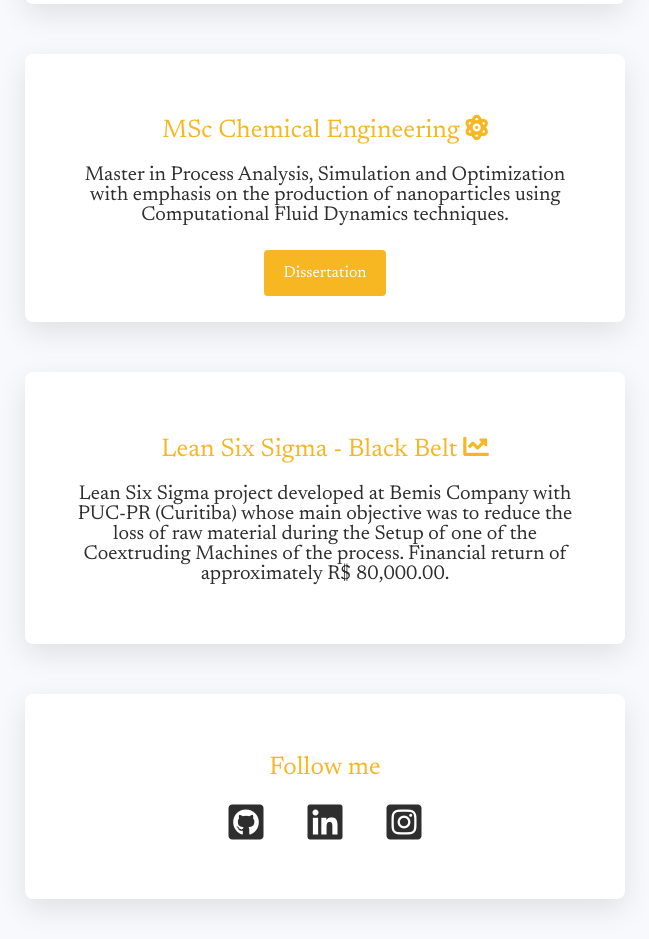
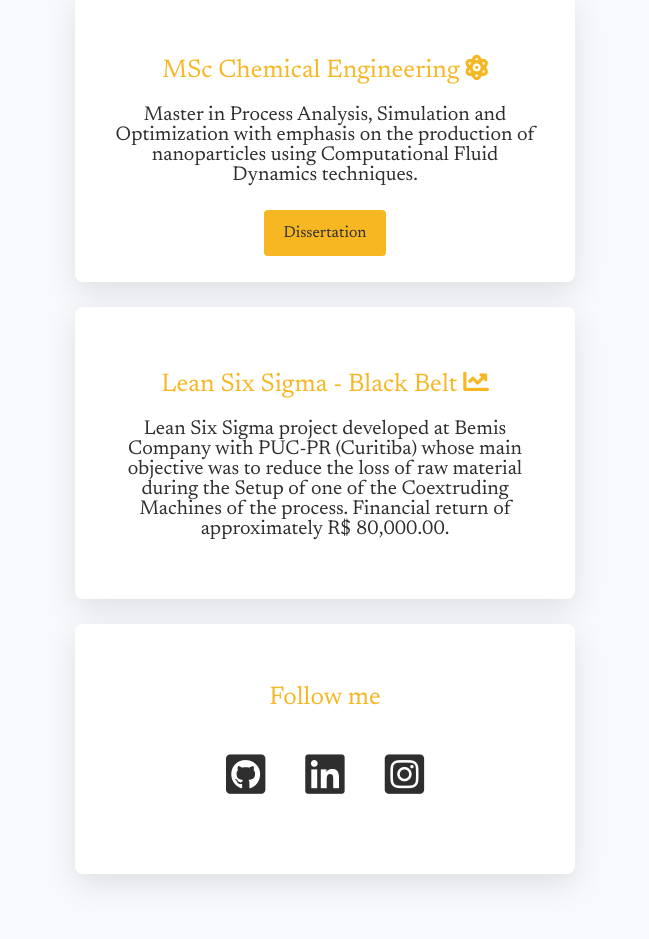
Before and after one commit to millenevprado/my_profile, a plain HTML site: page index.html in a window 1280 px wide. Shown: the part 805-1744 px from the top of the page, without its empty margins (315-964 px from the left). After the commit the page ends 1719 px from the top, so only its background shows below. Drawn offline with Linux system fonts and the light colour scheme.

Commit message:
add flex box

```diff
--- a/style.css
+++ b/style.css
@@ -9,7 +9,7 @@ body {
 }
 
 .container {
-    width: 600px;
+    width: 500px;
     margin: 40px auto;
 }
 
@@ -32,7 +32,7 @@ img {
   border-radius: 8px;
   box-shadow: 0 10px 30px rgb(0 0 0 / 10%);
   padding: 40px;
-  margin: 50px 0 25px 0;
+  margin: 25px 0;
 }
 
 p {
@@ -57,13 +57,14 @@ p {
 .btn-yellow {
   background-color: #F6B723;
   border-radius: 4px;
-  color: white;
+  color: #2e2e2e;
   padding: 15px 20px;
+  transition: 0.3s ease-in-out;
 }
 
 .btn-yellow:hover {
   background-color: #2e2e2e;
-  transition: 0.2s ease;
+  color: white;
 }
 
 a {
@@ -75,6 +76,8 @@ a {
 .list-inline {
     list-style: none;
     padding: 0;
+    display: flex;
+    justify-content: center;
 }
 
 .list-inline li {
@@ -84,12 +87,12 @@ a {
 
 .list-inline li i {
   color: #2e2e2e;
-  font-size: 40px;
+  font-size: 45px;
+  transition: 0.3s ease-in-out;
 }
 
 .list-inline li i:hover {
   color: #F6B723;
-  transition: 0.2s ease;
 }
 
 @media (max-width: 960px) {
```
